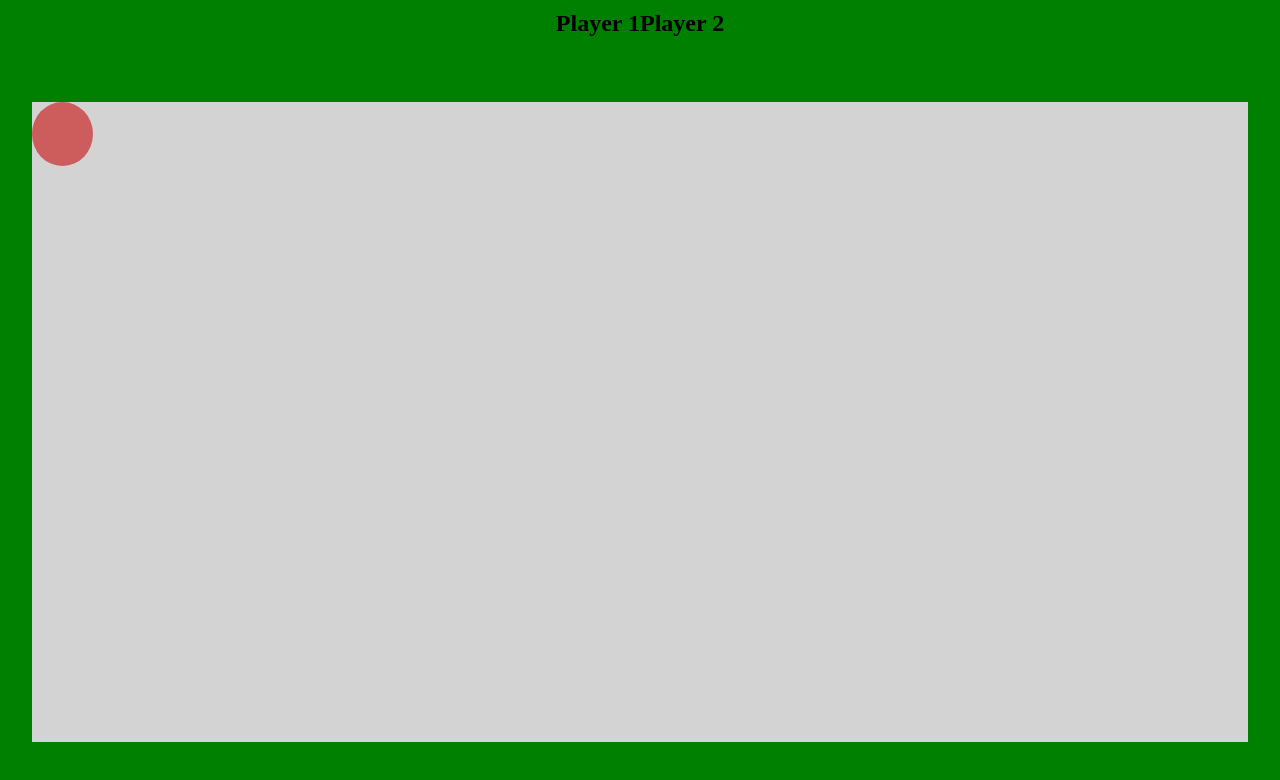
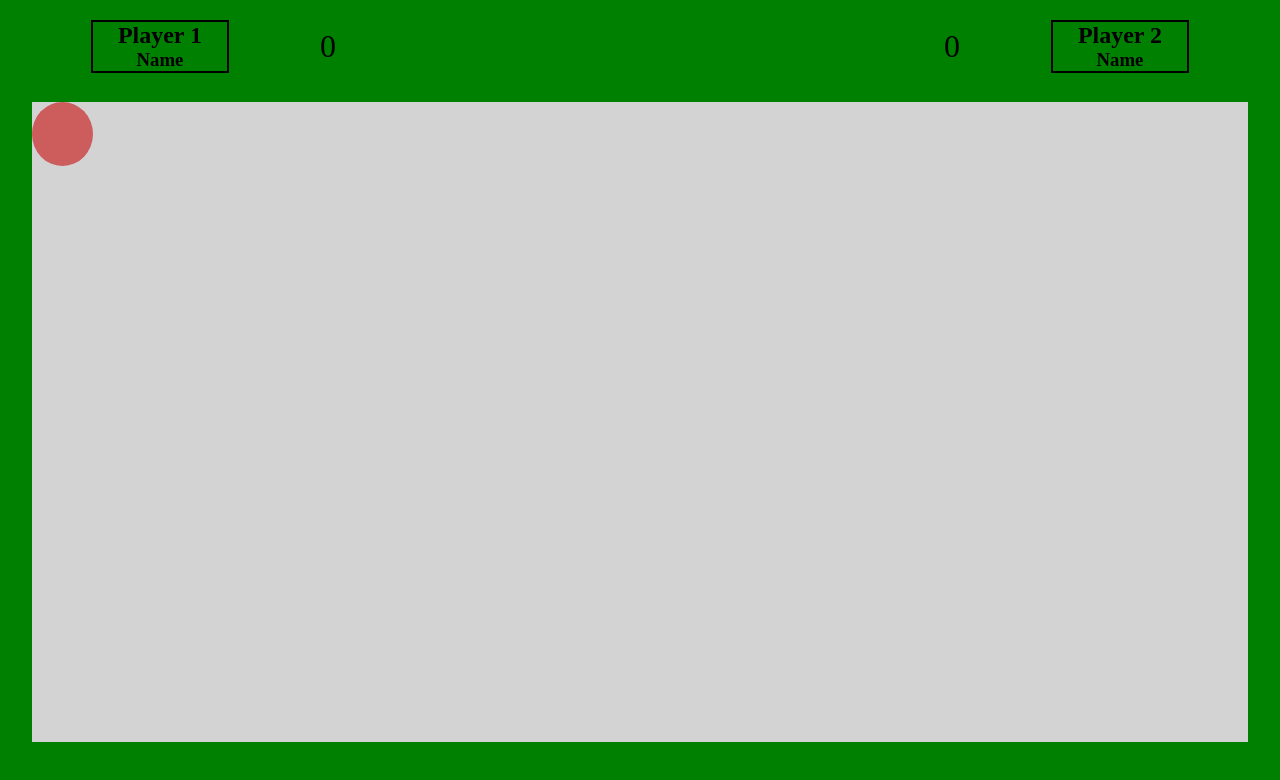
Before and after one commit to Rastignac990/Game-VicEug, a plain HTML site: page index.html in a window 1280 px wide. Drawn offline with Linux system fonts and the light colour scheme.

Commit message:
players tables

```diff
--- a/index.html
+++ b/index.html
@@ -13,9 +13,15 @@
     <div class="players">
         <div class="player-one">
             <h2>Player 1</h2>
+            <h3>Name</h3>
+        </div>
+        <div class="score">
+            <span>0</span>
+            <span>0</span>
         </div>
         <div class="player-two">
             <h2>Player 2</h2>
+            <h3>Name</h3>
         </div>
     </div>
     <div id="playground">
--- a/styles/style.css
+++ b/styles/style.css
@@ -10,16 +10,27 @@ body {
   display: flex;
   align-items: center;
   justify-content: center;
-
   position: relative;
+  text-align: center;
 }
 .players{
     position: absolute;
-    top: 10px;
+    top: 20px;
+    display: flex;
+    justify-content: space-evenly;
+    width: 100vw;
+}
+.player-one, .player-two{
+    border: 2px solid black;
+    padding: 0 25px;
+}
+.score{
     display: flex;
     justify-content: space-between;
+    align-items: center;
+    font-size: 2rem;
+    width: 50vw;
 }
-
 #playground {
   margin-top: 8%;
   width: 95vw;
```
